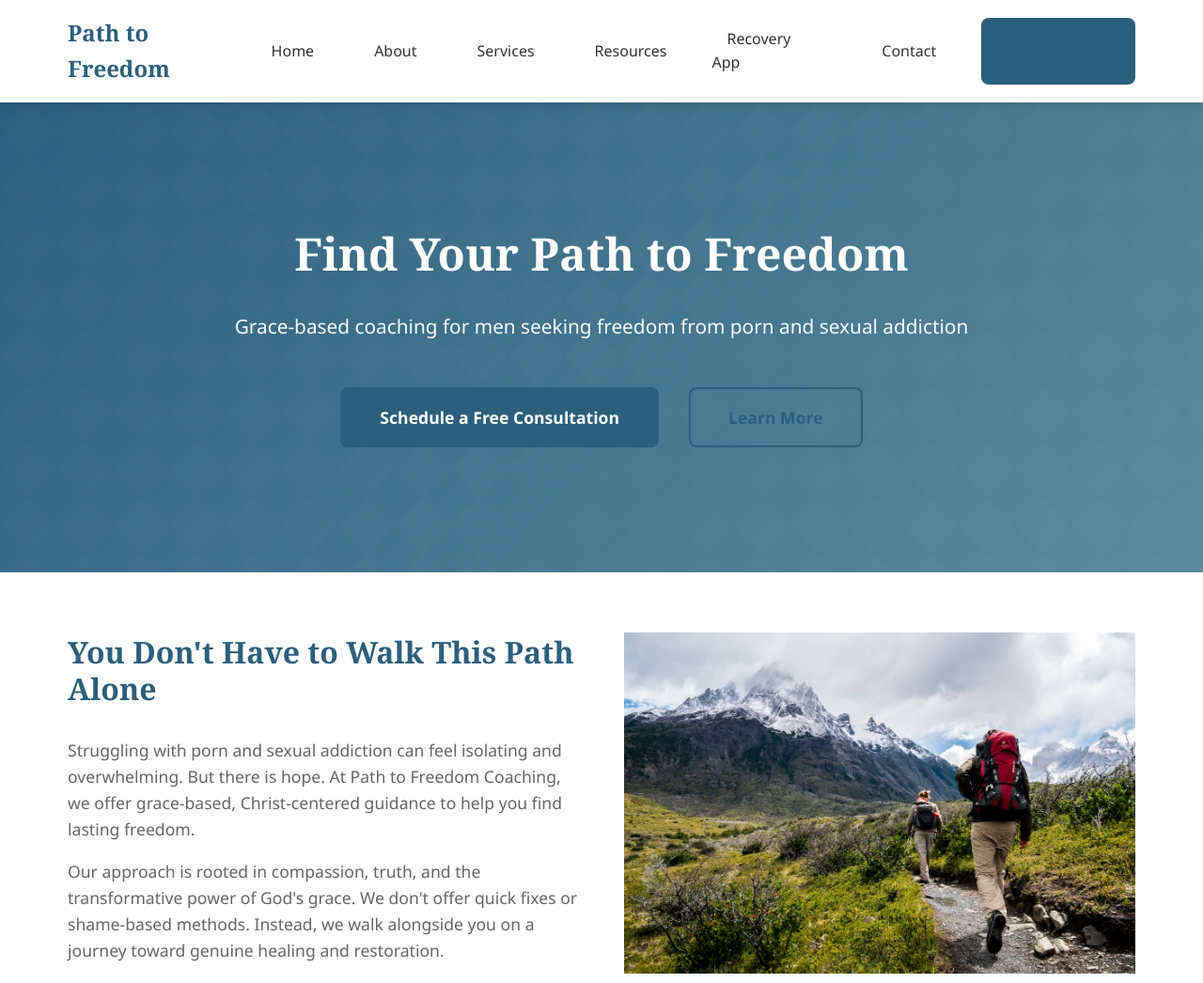
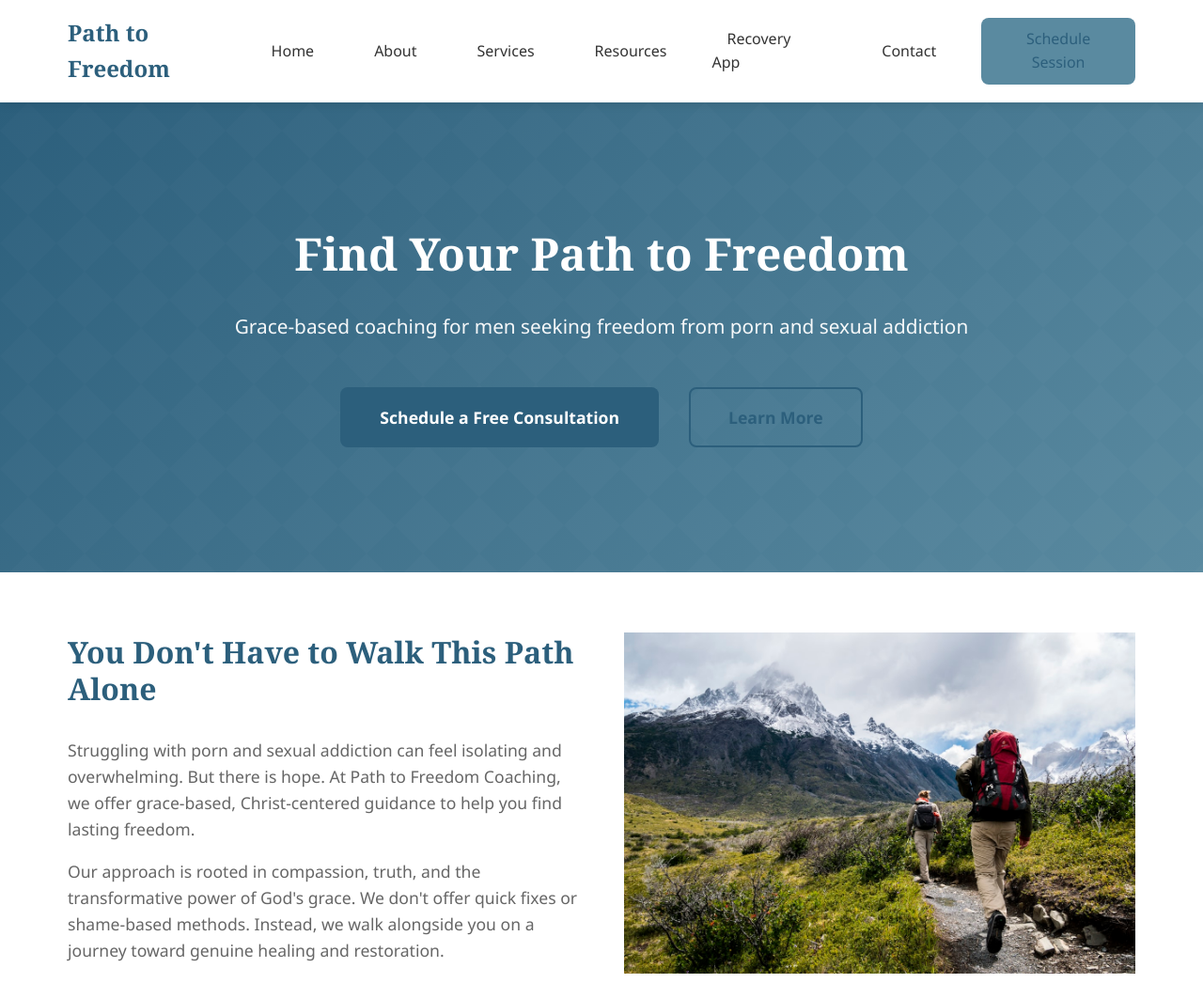
Before and after one commit to barnettrp/pathtofreedom, a plain HTML site: page index.html in a window 1280 px wide. Shown: the top 1046 px of the page at 94% size. Drawn offline with Linux system fonts and the light colour scheme; a script that the page names is missing.

Commit message:
Fix Schedule Session button visibility in navigation menu
- Changed button background from dark primary color to lighter secondary color
- Improved text contrast for better readability
- Added specific styling for navigation button to override default styling

```diff
--- a/css/styles.css
+++ b/css/styles.css
@@ -158,6 +158,17 @@ img {
     color: var(--white);
     transform: translateY(-2px);
     box-shadow: 0 4px 12px rgba(44, 95, 124, 0.3);
+}
+
+/* Navigation Schedule Session button - lighter for better visibility */
+.nav-menu .btn-primary {
+    background-color: var(--secondary-color);
+    color: var(--white);
+}
+
+.nav-menu .btn-primary:hover {
+    background-color: #7ba4b8;
+    color: var(--white);
 }
 
 .btn-secondary {
```
